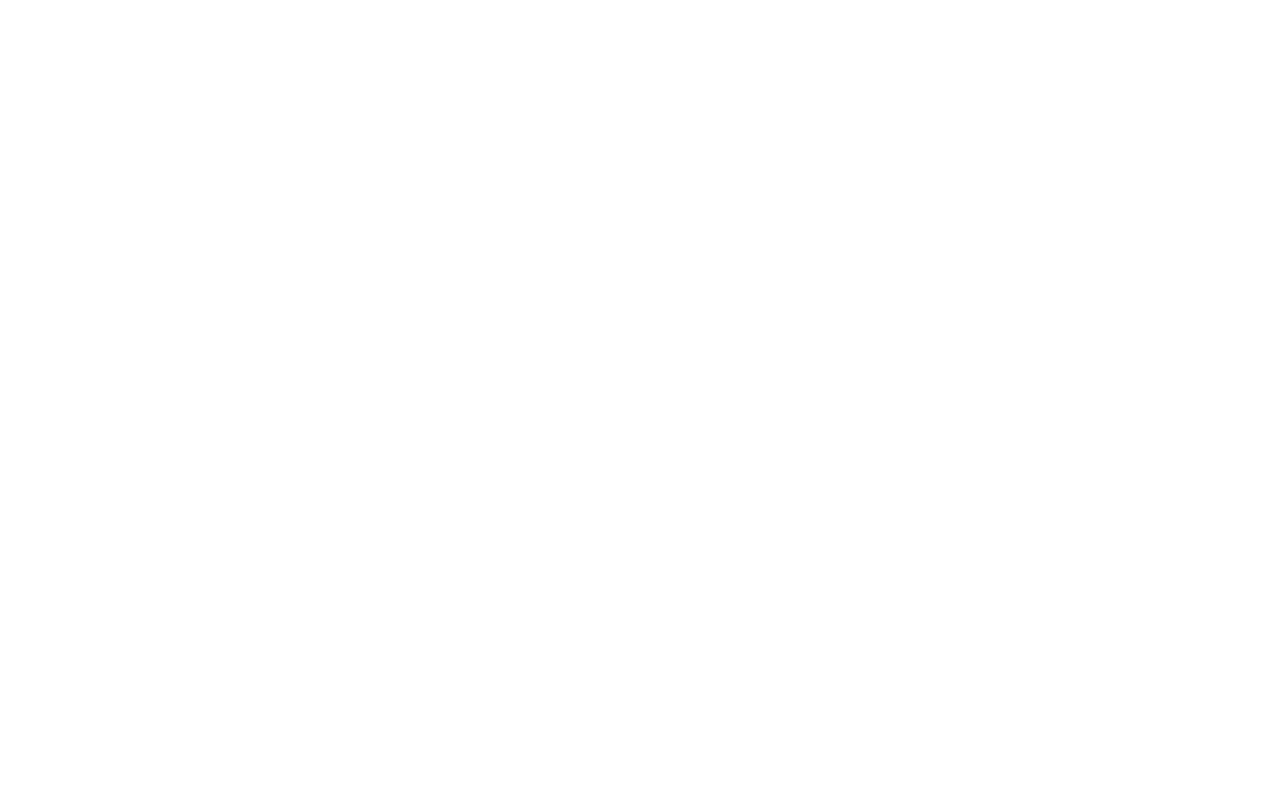
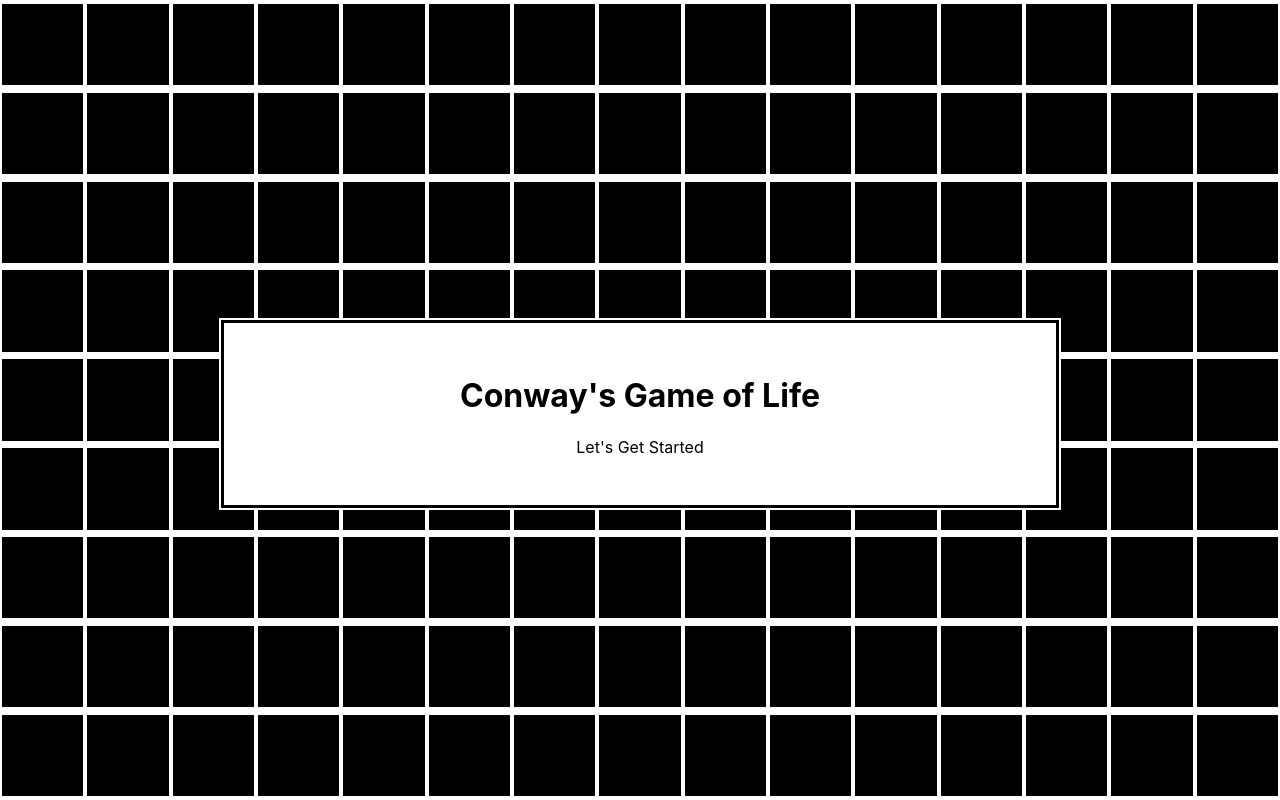
Before and after one commit to Buzzindown/CGOL, a React (Create React App) app: page / in a window 1280 px wide. Before the commit this address had no page. Built offline with nearby package versions, Linux system fonts and the light colour scheme.

Commit message:
changing router

```diff
--- a/src/App.js
+++ b/src/App.js
@@ -8,8 +8,8 @@ function App() {
   return (
     <BrowserRouter>
       <Routes>
-          <Route path="/CGOL" element={<Home />}/>
-          <Route path="/CGOL/sim" element={<SimContainer/>}/>
+          <Route path="/" element={<Home />}/>
+          <Route path="/sim" element={<SimContainer/>}/>
       </Routes>
     </BrowserRouter>
   );
```
